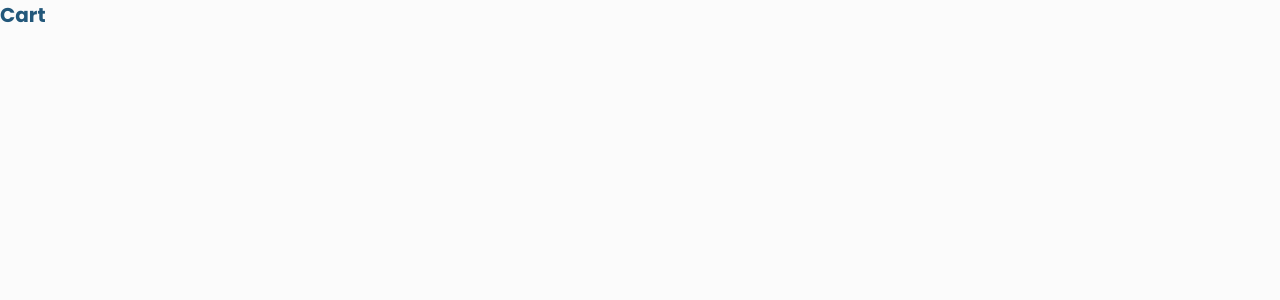
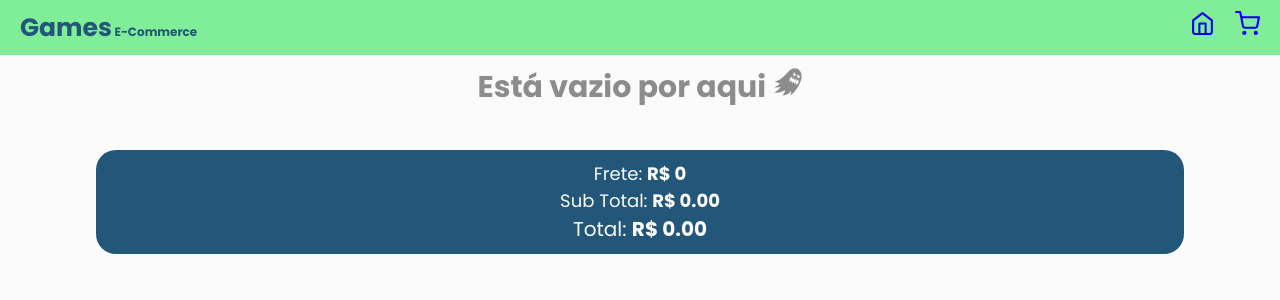
Before and after one commit to jhonpedro/games-ecommerce, a React (Create React App) app: page /cart in a window 1280 px wide. Shown: the top 300 px of the page. Built offline with nearby package versions, Linux system fonts and the light colour scheme.

Commit message:
feat: creating Cart page

```diff
--- a/src/pages/Cart/Index.tsx
+++ b/src/pages/Cart/Index.tsx
@@ -1,7 +1,140 @@
-import React from 'react'
+import React, { useEffect, useState } from 'react'
+import CardInCart from '../../components/CardInCart'
+import NavBar from '../../components/NavBar'
+import { GiGhost } from 'react-icons/gi'
+
+import { CartPageContainer, CartContent } from './styles'
+
+interface ProductsInCart {
+	name: string
+	image: string
+	price: number
+}
 
 const Cart: React.FC = function () {
-	return <h1>Cart</h1>
+	const [productsInCart, setProductsInCart] = useState<Array<ProductsInCart>>(
+		() => {
+			const cartItems = localStorage.getItem('cartItems')
+			if (!cartItems) {
+				return [] as ProductsInCart[]
+			}
+
+			return JSON.parse(cartItems)
+		}
+	)
+
+	const [total, setTotal] = useState(() => {
+		if (productsInCart.length === 0) {
+			return 0
+		}
+
+		let totalInCart = 0
+
+		for (let i = 0; i < productsInCart.length; i++) {
+			totalInCart += productsInCart[i].price
+		}
+
+		return totalInCart
+	})
+
+	const [shipping, setShipping] = useState(() => {
+		if (total > 250) {
+			return 0
+		}
+
+		return productsInCart.length * 10
+	})
+
+	useEffect(() => {
+		if (total > 250) {
+			setShipping(0)
+		} else {
+			setShipping(productsInCart.length * 10)
+		}
+
+		if (productsInCart.length === 0) {
+			setShipping(0)
+			setTotal(0)
+		}
+	}, [total, productsInCart])
+
+	function removeItemFromCart(index: number) {
+		const newItems = productsInCart.filter((item, indexInArr) => {
+			if (index !== indexInArr) {
+				return item
+			}
+		})
+
+		localStorage.setItem('cartItems', JSON.stringify(newItems))
+
+		let totalInCart = 0
+
+		for (let i = 0; i < newItems.length; i++) {
+			totalInCart += newItems[i].price
+		}
+
+		setTotal(totalInCart)
+
+		setProductsInCart(newItems)
+	}
+
+	function increaseTotal(plus: number) {
+		setTotal(total + plus)
+	}
+
+	function decreaseTotal(minus: number) {
+		setTotal(total - minus)
+	}
+
+	function getTotal() {
+		if (total > 250) {
+			return total
+		}
+
+		return total + shipping
+	}
+
+	return (
+		<CartPageContainer>
+			<NavBar />
+			<CartContent>
+				{productsInCart.length === 0 ? (
+					<h2 className='empty'>
+						Está vazio por aqui <GiGhost />
+					</h2>
+				) : (
+					<h2>Carrinho</h2>
+				)}
+				<div className='items'>
+					{productsInCart.map((product, index) => {
+						return (
+							<CardInCart
+								key={index}
+								name={product.name}
+								image={product.image}
+								price={product.price}
+								increaseTotal={increaseTotal}
+								decreaseTotal={decreaseTotal}
+								removeItem={removeItemFromCart}
+								index={index}
+							/>
+						)
+					})}
+				</div>
+				<div className='total'>
+					<span>
+						Frete: <strong>{shipping}</strong>
+					</span>
+					<span>
+						Sub Total: <strong>{total.toFixed(2)}</strong>
+					</span>
+					<span>
+						Total: <strong>{Number(getTotal()).toFixed(2)}</strong>
+					</span>
+				</div>
+			</CartContent>
+		</CartPageContainer>
+	)
 }
 
 export default Cart
--- /dev/null
+++ b/src/pages/Cart/styles.ts
@@ -0,0 +1,49 @@
+import styled from 'styled-components'
+import { CardInCartContainer } from '../../components/CardInCart/styles'
+
+export const CartPageContainer = styled.div`
+	width: 100%;
+`
+
+export const CartContent = styled.main`
+	width: 85%;
+	margin: 0 auto;
+	padding-bottom: 2rem;
+
+	h2 {
+		font-size: 2rem;
+		padding: 1rem 0;
+	}
+
+	.empty {
+		font-size: 3rem;
+		color: gray;
+		filter: opacity(90%);
+		text-align: center;
+	}
+
+	.total {
+		display: flex;
+		flex-direction: column;
+		align-items: center;
+
+		background-color: var(--color-primary-darker);
+		color: var(--color-white);
+		padding: 1rem;
+		margin-top: 3rem;
+		border-radius: 2rem;
+
+		font-size: 1.8rem;
+		strong:before {
+			content: 'R$ ';
+		}
+
+		span:last-child {
+			font-size: 2rem;
+		}
+	}
+
+	${CardInCartContainer} {
+		margin-top: 1rem;
+	}
+`
```
